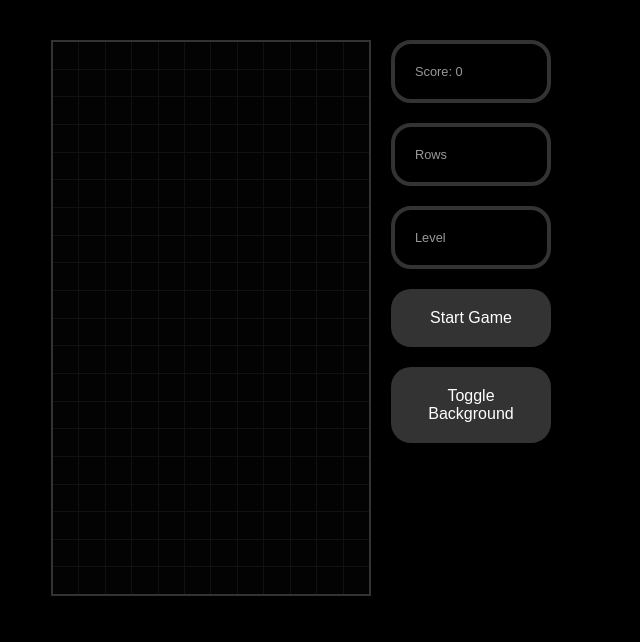
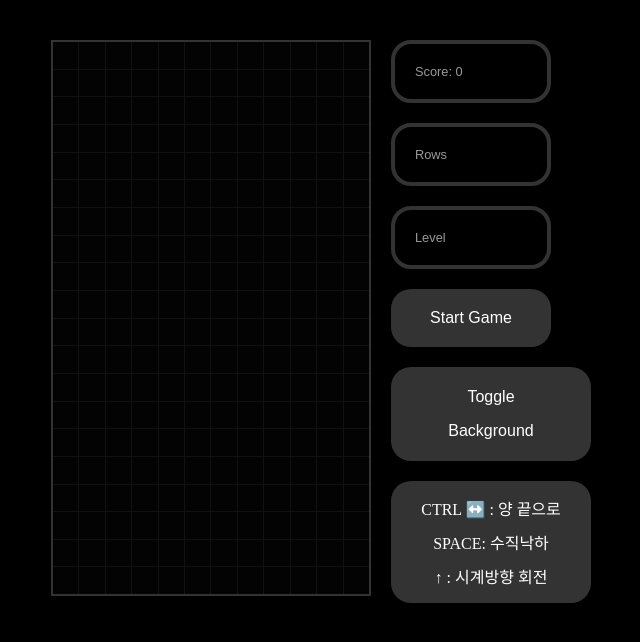
Before and after one commit to webcodur/game-tetris, a React (Create React App) app: page / in a window 1280 px wide. Shown: the top 642 px of the page, without its empty margins (179-819 px from the left). Built offline with nearby package versions, Linux system fonts and the light colour scheme.

Commit message:
info div added

```diff
--- a/src/components/Game.jsx
+++ b/src/components/Game.jsx
@@ -5,7 +5,7 @@ import Display from './Display';
 import StartButton from './StartButton';
 import { usePlayer } from '../hooks/usePlayer';
 import { useStage } from '../hooks/useStage';
-import { createStage, checkCollision, STAGE_WIDTH } from '../gameHelpers';
+import { createStage, checkCollision } from '../gameHelpers';
 import {} from '../gameHelpers';
 import useInterval from '../hooks/useInterval';
 
@@ -33,9 +33,9 @@ const StyledTetris = styled.div`
 const ToggleButton = styled.button`
 	box-sizing: border-box;
 	margin: 0 0 20px 0;
-	padding: 20px;
+	padding: 5px;
 	min-height: 30px;
-	width: 100%;
+	width: 200px;
 	border-radius: 20px;
 	border: none;
 	color: white;
@@ -47,6 +47,23 @@ const ToggleButton = styled.button`
 
 	&:focus {
 		outline: 3px solid #fff;
+	}
+`;
+
+const InfoBox = styled.div`
+	background: #333;
+	color: white;
+	border-radius: 20px;
+	width: 200px;
+	display: flex;
+	flex-direction: column;
+	justify-content: center;
+	align-items: center;
+	gap: 10px;
+	padding: 15px;
+	p {
+		margin: 0;
+		padding: 0;
 	}
 `;
 
@@ -200,19 +217,25 @@ const Game = () => {
 					useBackgroundImage={useBackgroundImage}
 				/>
 				<aside>
-					{gameOver ? (
-						<Display gameOver={gameOver} text="Game Over" />
-					) : (
-						<>
+					{gameOver && <Display gameOver={gameOver} text="Game Over" />}
+					{!gameOver && (
+						<div>
 							<Display text={`Score: ${score}`} />
 							<Display text="Rows" />
 							<Display text="Level" />
-						</>
+						</div>
 					)}
+
 					<StartButton callback={startGame} />
 					<ToggleButton onClick={toggleBackground}>
-						Toggle Background
+						<p>Toggle</p>
+						<p>Background</p>
 					</ToggleButton>
+					<InfoBox>
+						<p>CTRL ↔️ : 양 끝으로</p>
+						<p>SPACE: 수직낙하</p>
+						<p>↑ : 시계방향 회전</p>
+					</InfoBox>
 				</aside>
 			</StyledTetris>
 		</StyledTetrisWrapper>
```
